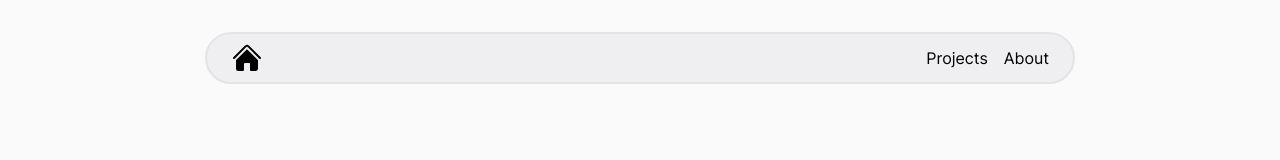
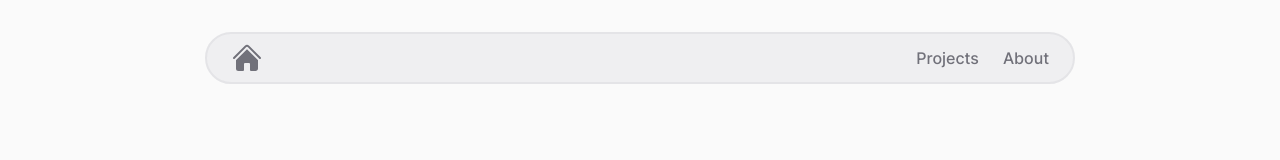
Before and after one commit to ken-ux/portfolio, a React (Vite) app: page / in a window 1280 px wide. Shown: the top 160 px of the page. Built offline with nearby package versions, Linux system fonts and the light colour scheme; a web font is replaced by a local one.

Commit message:
Increase gap between header links and change text color

```diff
--- a/src/components/Header.tsx
+++ b/src/components/Header.tsx
@@ -3,17 +3,21 @@ import { HomeIcon } from "@heroicons/react/24/solid";
 
 const Header = () => {
   return (
-    <header className="sticky top-0 m-auto w-full rounded-full border-2 border-zinc-200 bg-zinc-200/50 px-6 py-2 backdrop-blur-sm md:w-4/5">
+    <header className="sticky top-0 m-auto w-full rounded-full border-2 border-zinc-200 bg-zinc-200/50 px-6 py-2 text-zinc-500 backdrop-blur-sm md:w-4/5">
       <nav className="flex items-center justify-between">
         <Link to="/">
           <HomeIcon className="h-8 w-8" />
         </Link>
-        <ul className="flex gap-4">
+        <ul className="flex gap-6">
           <li>
-            <Link to="/projects">Projects</Link>
+            <Link to="/projects" className="font-medium">
+              Projects
+            </Link>
           </li>
           <li>
-            <Link to="/about">About</Link>
+            <Link to="/about" className="font-medium">
+              About
+            </Link>
           </li>
         </ul>
       </nav>
--- a/src/index_build.css
+++ b/src/index_build.css
@@ -806,6 +806,14 @@ a:hover {
   font-weight: 600;
 }
 
+.font-bold {
+  font-weight: 700;
+}
+
+.font-medium {
+  font-weight: 500;
+}
+
 .uppercase {
   text-transform: uppercase;
 }
@@ -825,6 +833,31 @@ a:hover {
 .text-zinc-500 {
   --tw-text-opacity: 1;
   color: rgb(113 113 122 / var(--tw-text-opacity));
+}
+
+.text-zinc-50 {
+  --tw-text-opacity: 1;
+  color: rgb(250 250 250 / var(--tw-text-opacity));
+}
+
+.text-zinc-200 {
+  --tw-text-opacity: 1;
+  color: rgb(228 228 231 / var(--tw-text-opacity));
+}
+
+.text-zinc-400 {
+  --tw-text-opacity: 1;
+  color: rgb(161 161 170 / var(--tw-text-opacity));
+}
+
+.text-zinc-100 {
+  --tw-text-opacity: 1;
+  color: rgb(244 244 245 / var(--tw-text-opacity));
+}
+
+.text-zinc-600 {
+  --tw-text-opacity: 1;
+  color: rgb(82 82 91 / var(--tw-text-opacity));
 }
 
 .shadow-lg {
```
